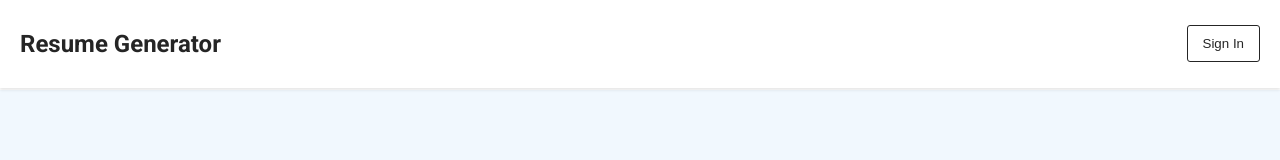
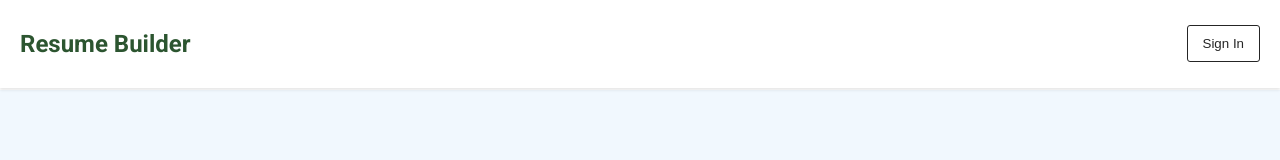
Before and after one commit to timothyokooboh/resume-generator, a Vue app: page / in a window 1280 px wide. Shown: the top 160 px of the page. Built offline with nearby package versions, Linux system fonts and the light colour scheme.

Commit message:
updat color of app title

```diff
--- a/src/components/TheNavBar.vue
+++ b/src/components/TheNavBar.vue
@@ -1,7 +1,7 @@
 <template>
     <header class="header">
         <nav class="nav">
-            <h1>Resume Generator</h1>
+            <h1 @click="$router.push({name: 'Home'})" class="cursor-pointer">Resume Builder</h1>
             <section class="nav__items">
                 <ResumeStages v-if="$route.name === 'ResumeBuilder'" />
                 <AppButton color="dark-accent" outlined class="app-btn">
@@ -38,6 +38,10 @@
             align-items: center;
         }
 
+        h1 {
+            color: var(--color-primary)
+        }
+
         .app-btn {
             margin-inline-start: 2rem;
         }
--- a/src/style.css
+++ b/src/style.css
@@ -32,3 +32,7 @@ body {
 .text-capitalize {
   text-transform: capitalize;
 }
+
+.cursor-pointer {
+  cursor: pointer;
+}
```
